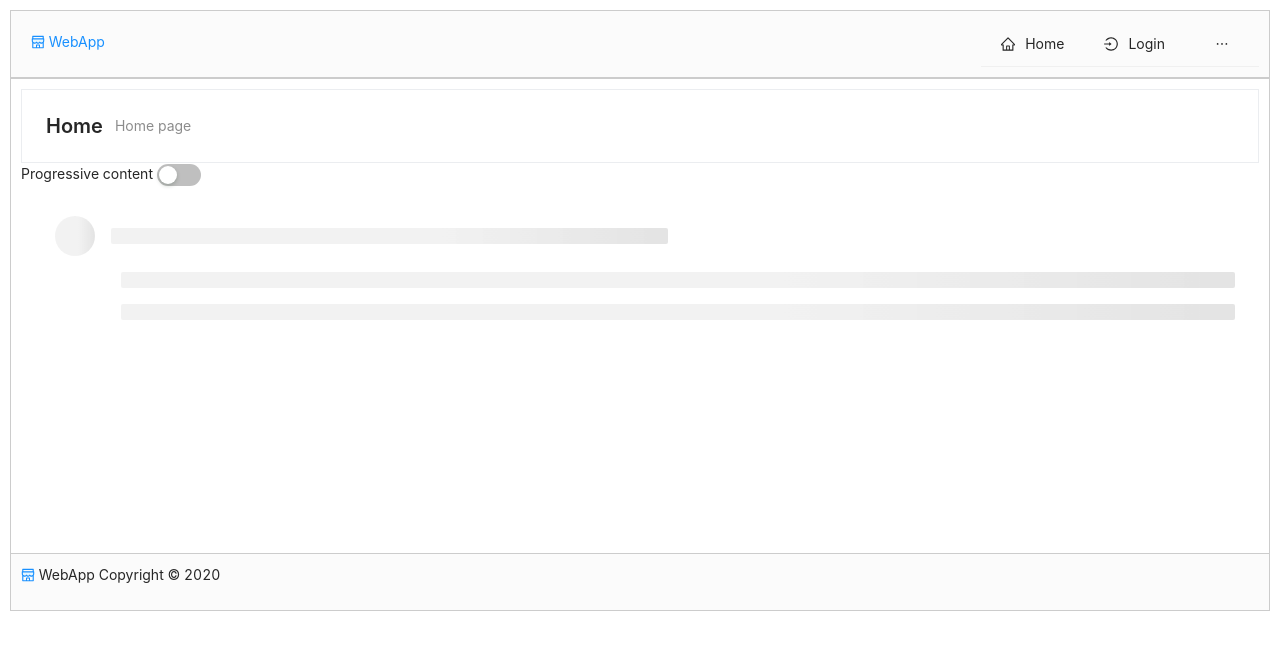
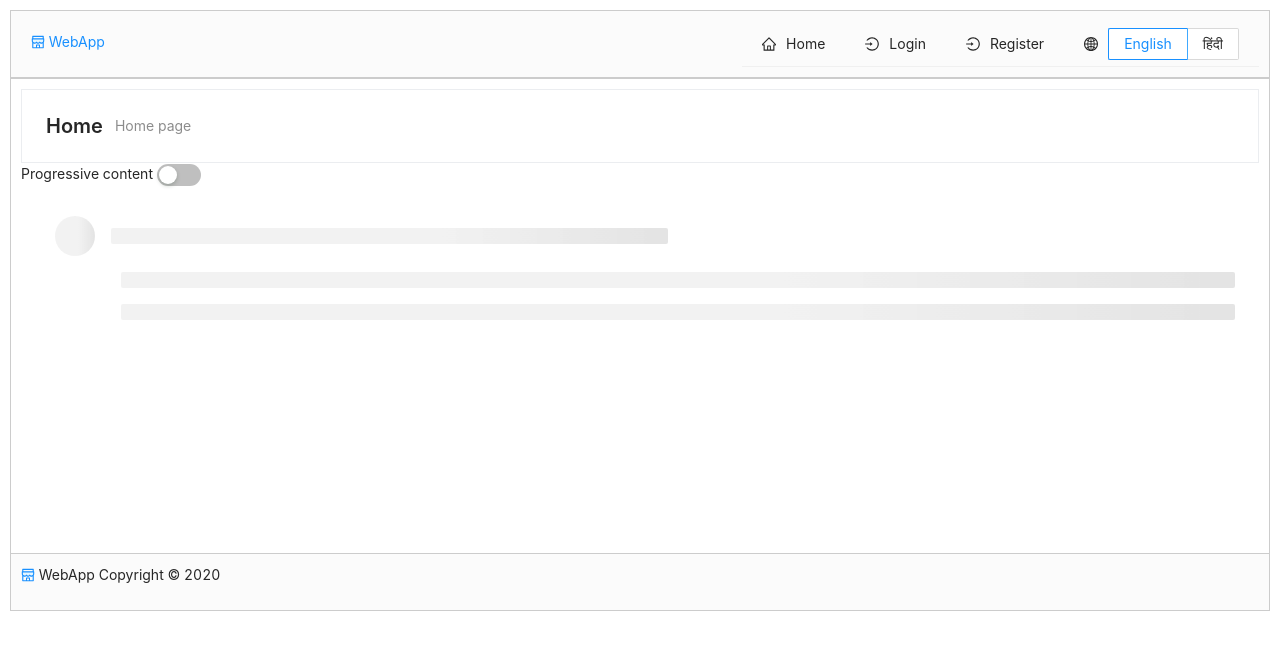
Before and after one commit to lpkapil/reactapp, a React (Create React App) app: page / in a window 1280 px wide. Shown: the top 650 px of the page. Built offline with nearby package versions, Linux system fonts and the light colour scheme.

Commit message:
intl test

```diff
--- a/src/components/Layout/App.js
+++ b/src/components/Layout/App.js
@@ -5,10 +5,13 @@ import store from '../../redux/store';
 import Header from './Header';
 import Footer from './Footer';
 import Main from './Main';
+import {
+  ConfigProvider
+} from 'antd';
 
 const mapStateToProps = (state, ownProps) => ({
   // ... computed data from state and optionally ownProps
-
+  'storestate': state
 });
 
 const mapDispatchToProps = (dispatch, ownProps) => ({
@@ -33,9 +36,11 @@ class App extends React.Component {
   render() {
     return (
       <div className="App">
-        <Header login={this.state.login} appName={this.state.appName} />
-        <Main />
-        <Footer appName={this.state.appName} />
+        <ConfigProvider locale={this.props.storestate.lang}>
+          <Header login={this.state.login} appName={this.state.appName} />
+          <Main />
+          <Footer appName={this.state.appName} />
+        </ConfigProvider>
     </div>
     )
   }
--- a/src/components/Layout/Header.js
+++ b/src/components/Layout/Header.js
@@ -15,7 +15,7 @@ class Header extends React.Component {
     return (
       <div className="Header">
           <Logo appName={this.props.appName} />
-          <TopMenu testStateUplift={this.stateUpLiftHandler}/>
+          <TopMenu testStateUplift={this.stateUpLiftHandler} />
       </div>
     )
   }
--- a/src/components/Layout/TopMenu.js
+++ b/src/components/Layout/TopMenu.js
@@ -1,9 +1,11 @@
 import React, {Fragment} from 'react';
 import { Link } from 'react-router-dom';
-import { Menu, Modal, Button } from 'antd';
-import { HomeOutlined, LoginOutlined, ExclamationCircleOutlined, DashboardOutlined, UserOutlined } from '@ant-design/icons';
+import { Menu, Modal, Button, Radio } from 'antd';
+import { GlobalOutlined, HomeOutlined, LoginOutlined, ExclamationCircleOutlined, DashboardOutlined, UserOutlined } from '@ant-design/icons';
 import store from '../../redux/store';
 import { connect } from 'react-redux';
+import enUS from 'antd/es/locale/en_US';
+import hiIN from 'antd/es/locale/hi_IN';
 
 const { confirm } = Modal;
 const { SubMenu } = Menu;
@@ -72,6 +74,10 @@ class TopMenu extends React.Component {
     });
   };
 
+  changeLocale = e => {
+    const localeValue = e.target.value;
+    store.dispatch({type: 'CHANGE_LOCALE', value: localeValue});
+  };
 
   render() {
 
@@ -84,7 +90,7 @@ class TopMenu extends React.Component {
               <Link to="/dashboard">Dashboard</Link>
             </Menu.Item>
             <SubMenu key="SubMenu" icon={<UserOutlined />} title={this.state.user.name}>
-              <Menu.Item key="logout" icon={<LoginOutlined />}>
+              <Menu.Item key="logout" style={{float: 'left'}} icon={<LoginOutlined />}>
                 <Button type="link" onClick={this.handleLogout}>
                   Logout
                 </Button>
@@ -112,6 +118,16 @@ class TopMenu extends React.Component {
             <Link to="/">Home</Link>
           </Menu.Item>
           { links }
+          <Menu.Item key="language" icon={<GlobalOutlined />}>
+              <Radio.Group value={this.props.storestate.lang} onChange={this.changeLocale}>
+                <Radio.Button key="en" value={enUS}>
+                  English
+                </Radio.Button>
+                <Radio.Button key="in" value={hiIN}>
+                  हिंदी
+                </Radio.Button>
+              </Radio.Group>
+          </Menu.Item>
         </Menu>
       </div>
     )
--- a/src/redux/reducers/reducer.js
+++ b/src/redux/reducers/reducer.js
@@ -5,10 +5,14 @@
  * type of function you would pass to Array.
  */
 
+
+import enUS from 'antd/es/locale/en_US';
+
 const initialState = {
     login: localStorage.getItem('login') ?? false,
     token: localStorage.getItem('token') ?? null,
     user: localStorage.getItem('user') ?? null,
+    lang: enUS
 }
 
 const reducer = (state = initialState, action) => {
@@ -27,6 +31,11 @@ const reducer = (state = initialState, action) => {
                 token: action.token,
                 user: action.user
             }
+            case 'CHANGE_LOCALE':
+                return {
+                    ...state,
+                    lang: action.value
+                }
       default:
         return state
     }
```
